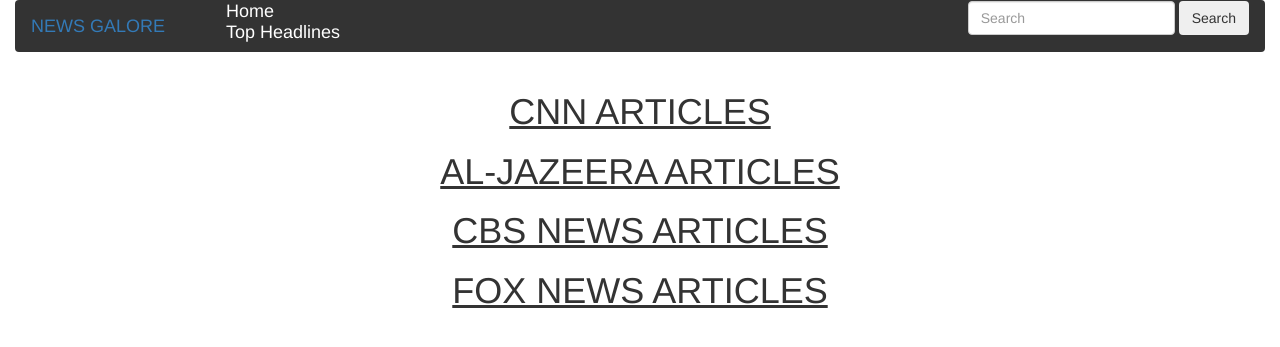
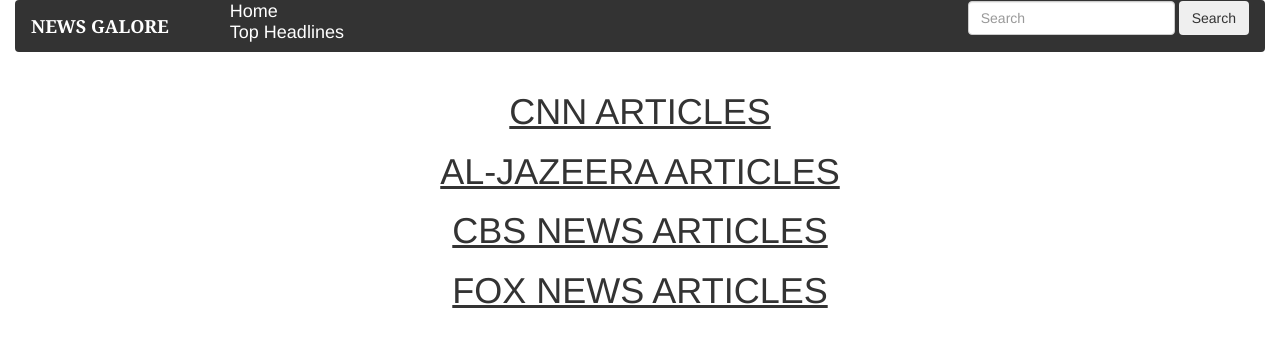
Before and after one commit to dorothymuhonja/News-api, a Flask app: template app/templates/articles.html in a window 1280 px wide. Shown: the top 347 px of the page. Run offline with Flask 2, Linux system fonts and the light colour scheme; the template is opened without the code that fills it, so the values that code supplies are empty; some libraries are stand-ins or nearby versions.

Commit message:
style navbar

```diff
--- a/app/templates/navbar.html
+++ b/app/templates/navbar.html
@@ -4,6 +4,11 @@
         background-color: #333;
         position:relative;
 
+    }
+    .navbar-brand{
+       color: white;
+       font-weight: 800;
+       font-family: Cambria, Cochin, Georgia, Times, 'Times New Roman', serif;
     }
     ul{
         list-style-type: none;
```
